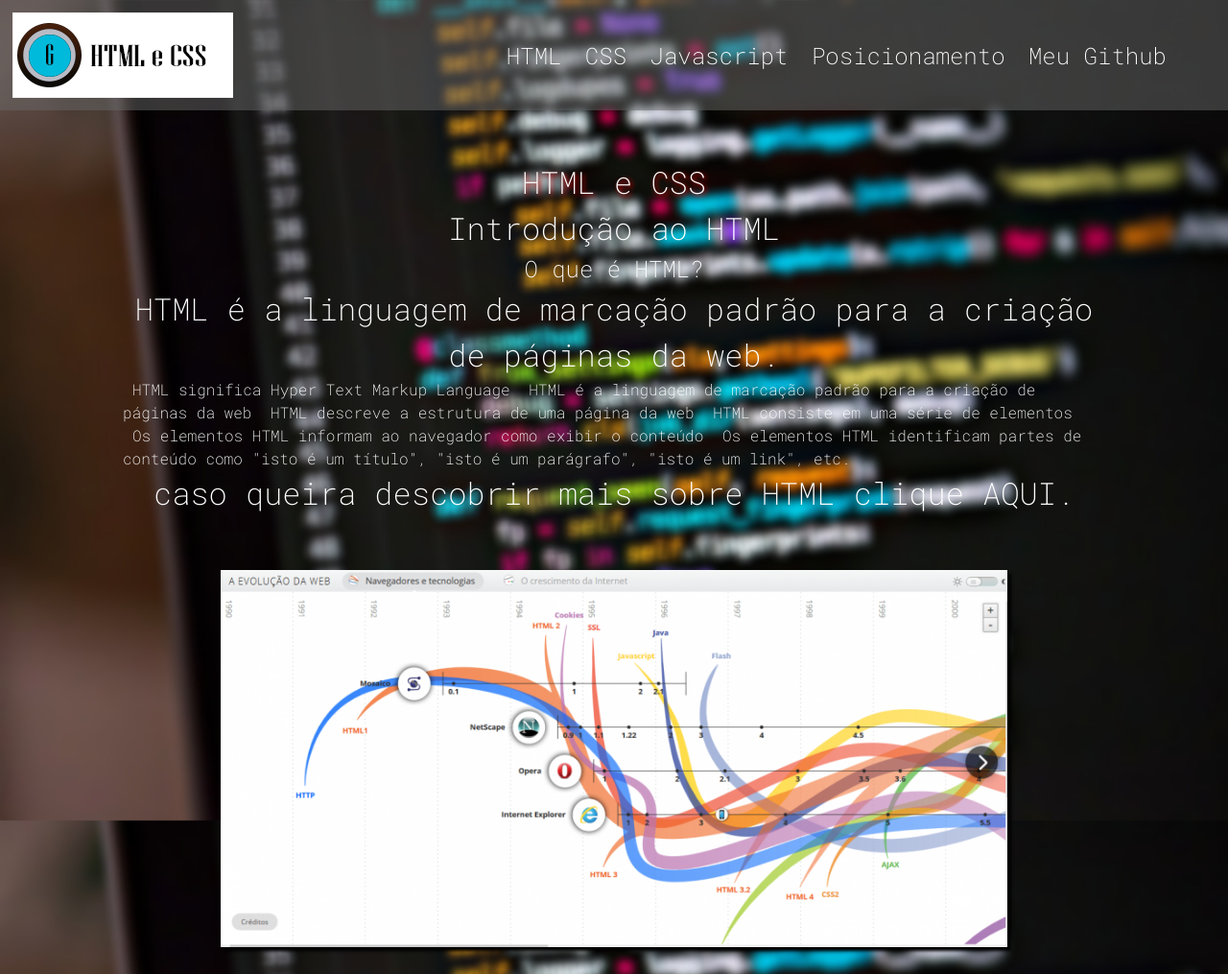
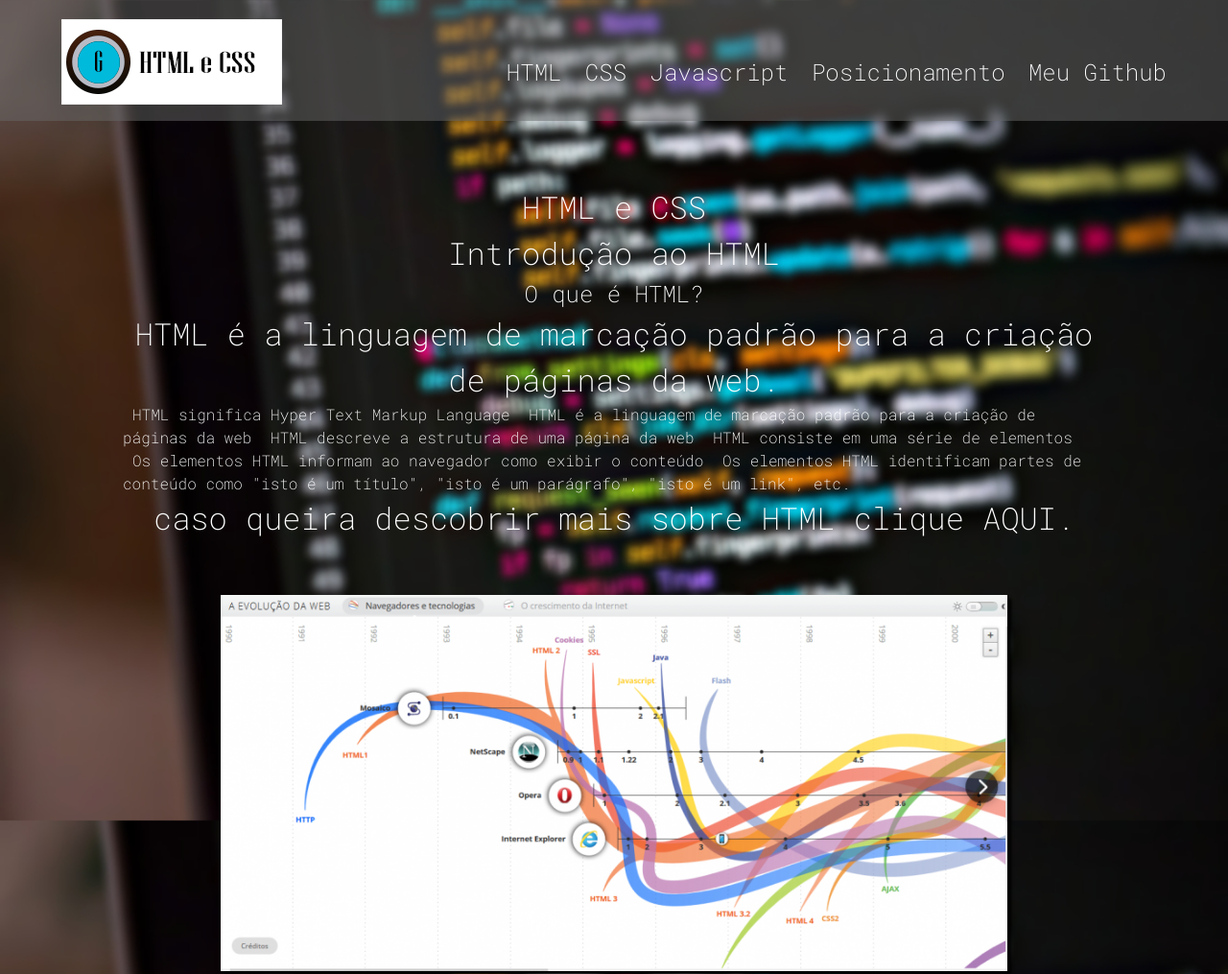
Before and after one commit to GustavoSilverio/primeiro-site-HTML, a plain HTML site: page index.html in a window 1280 px wide. Shown: the top 1015 px of the page at 96% size. Drawn offline with Linux system fonts and the light colour scheme.

Commit message:
Add files via upload

```diff
--- a/css/style.css
+++ b/css/style.css
@@ -165,38 +165,46 @@ td,th{
       font-family: 'Roboto Mono', monospace;
 }
 
-.menu li: hover{
+.menu li hover{
                       color:red
 }
 
-@media screen and (max-width: 599px){
+/*tela menor que 599px*/
+@media screen and (max-width:599px){
                           .container{
                                      margin-top:65%;
 }
 }
 
-@media screen and (min-width: 600px){
+/*tela maior que 600px*/
+@media screen and (min-width:600px){
                           .container{
                                      margin-top:40%;
 }
 }
-
+/*tela maior que 768px*/
 @media only screen and (min-width: 768px){
                           .container{
-                                     margin-top:13%; }
+                                     margin-top:15%; }
 
                               header{
                                      background-color: rgb(105,105,105,0.5);
                                      flex-direction: row;
-                                     position: relative;}
+                                     position: relative;
+                                     height: 100px;}
 
                            .menu{
                                  position: absolute;
                                  right: 5%;
-                                 top: 35%;}
+                                 top: 45%;}
 
                            .menu ul,li{
                                        display: inline;
-                                       margin-left: 10px;
+                                       margin-left: 10px;}
+
+                            .imglogo{
+                                  position: absolute;
+                                  top: 20px;
+                                  left: 5%;
 }
 }
--- a/index.html
+++ b/index.html
@@ -1,5 +1,6 @@
 <!DOCTYPE html>
 <html lang="pt-br">
+
 <head>
    <meta charset="utf-8">
    <meta name="viewport content=device-width initial-scale=1.0">
@@ -10,10 +11,11 @@
    <link rel="stylesheet" type="text/css" href="css/style.css">
    <link rel="shortcut icon" href="img/favicom.png">
 </head>
+
 <body>
    <header class="fixo">
 
-          <h1><a href="index.html"><img src="img/logo site.png" alt="logo HTML e CSS"></a></h1>
+      <h1><a href="index.html"><img class="imglogo" src="img/logo site.png" alt="logo HTML e CSS"></a></h1>
 
       <nav class="menu">
 
@@ -46,17 +48,20 @@
             <li>HTML descreve a estrutura de uma página da web</li>
             <li>HTML consiste em uma série de elementos</li>
             <li>Os elementos HTML informam ao navegador como exibir o conteúdo</li>
-                    <li>Os elementos HTML identificam partes de conteúdo como "isto é um título", "isto é um parágrafo", "isto é um link", etc.</li>
+            <li>Os elementos HTML identificam partes de conteúdo como "isto é um título", "isto é um parágrafo", "isto é
+               um link", etc.</li>
 
          </ul>
 
-                 <p class="titulos">caso queira descobrir mais sobre HTML clique <a href="https://www.w3schools.com/html/html_intro.asp"target="_blank">AQUI</a>.</p>
+         <p class="titulos">caso queira descobrir mais sobre HTML clique <a
+               href="https://www.w3schools.com/html/html_intro.asp" target="_blank">AQUI</a>.</p>
 
          <br>
 
          <div class="imagens">
 
-                 <a href="https://labvis.eba.ufrj.br/a-evolucao-da-web-linha-do-tempo-interativa-da-historia-da-internet/" target="_blank"><img src="img/evoluçao html.png" alt="Evolução HTML"  ></a>
+            <a href="https://labvis.eba.ufrj.br/a-evolucao-da-web-linha-do-tempo-interativa-da-historia-da-internet/"
+               target="_blank"><img src="img/evoluçao html.png" alt="Evolução HTML"></a>
 
          </div>
 
@@ -85,7 +90,8 @@
 
          <div class="imagens">
 
-                 <a href="https://medium.com/tableless/a-evolu%C3%A7%C3%A3o-do-css-de-arquivos-css-sass-bem-para-css-modules-at%C3%A9-styled-components-b7ad4d16ffc2" target="_blank"><img src="img/evoluçao css.png" alt="Evoluçao css"></a>
+            <a href="https://medium.com/tableless/a-evolu%C3%A7%C3%A3o-do-css-de-arquivos-css-sass-bem-para-css-modules-at%C3%A9-styled-components-b7ad4d16ffc2"
+               target="_blank"><img src="img/evoluçao css.png" alt="Evoluçao css"></a>
 
          </div>
 
@@ -95,14 +101,16 @@
 
          <div id="javascript">
 
-                 <p class="titulos">Clique <a href="javascript.html"target="_blank">AQUI</a>  para conhecer um pouco sobre Javascript!</p>
+            <p class="titulos">Clique <a href="javascript.html" target="_blank">AQUI</a> para conhecer um pouco sobre
+               Javascript!</p>
 
          </div>
          <br>
 
          <div id="posicionamento">
 
-                 <p class="titulos">Clique <a href="posicionamento.html"target="_blank">AQUI</a>  para ver os posicioanamentos</p>
+            <p class="titulos">Clique <a href="posicionamento.html" target="_blank">AQUI</a> para ver os
+               posicioanamentos</p>
 
          </div>
 
```
Lines whose indentation alone changed are shown as unchanged.
